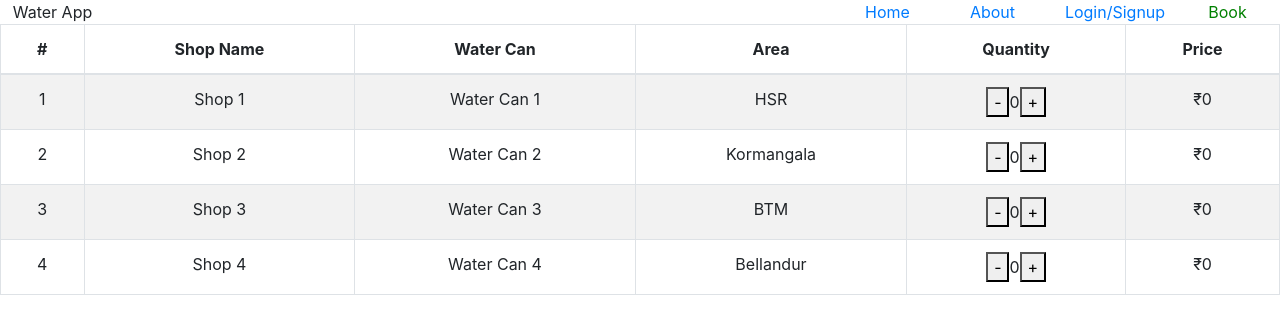
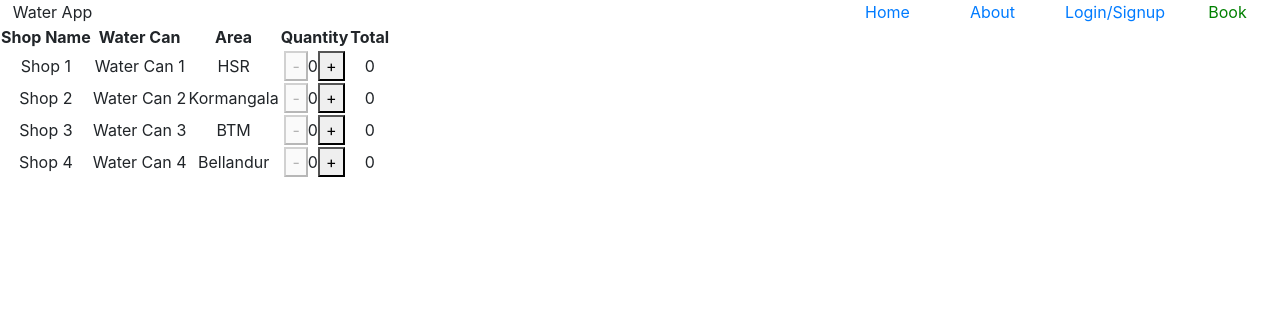
Before and after one commit to Shikha2101/Water_App, a React (Create React App) app in the folder water/water/: page /book in a window 1280 px wide. Shown: the top 334 px of the page. Built offline with nearby package versions, Linux system fonts and the light colour scheme.

Commit message:
Use water can component to show details

```diff
--- a/water/water/src/App.js
+++ b/water/water/src/App.js
@@ -2,7 +2,7 @@ import React from 'react';
 import logo from './logo.svg';
 import './App.css';
 import {  BrowserRouter as Router,
-  Route, Switch, NavLink } from 'react-router-dom';
+  Route, Switch, NavLink, Redirect } from 'react-router-dom';
 import "./../node_modules/bootstrap/dist/css/bootstrap.min.css";
 import Book  from "./components/Book";
 import Login from "./components/Login";
@@ -35,6 +35,7 @@ class App extends React.Component {
           </div>
         </div>
         <Switch>
+          <Redirect from='/' to='/home' exact/>
           <Route path="/home" component={Home}></Route>
           <Route path="/about" component={About}></Route>
           <Route path="/login" component={Login}></Route>
--- a/water/water/src/components/Book.js
+++ b/water/water/src/components/Book.js
@@ -3,6 +3,8 @@ import ProductCard from "react-ui-cards";
 import { Link } from 'react-router-dom';
 import { Card, Button, CardHeader, CardFooter, CardBody,
     CardTitle, CardText } from 'reactstrap';
+
+import WaterCanDetailsRow from './cans/WaterCanDetailsRow';
 import {Table} from "reactstrap";
 
 
@@ -35,11 +37,11 @@ class Book extends React.Component{
             ],
             columns: [
                 {
-                    datafield:'shopname',
+                    datafield:'ShopName',
                     text:'Shop Name'
                 },
                 {
-                    datafield:'WaterCan',
+                    datafield:'Can',
                     text:'Water Can'
                 },
                 {
@@ -47,8 +49,8 @@ class Book extends React.Component{
                     text:'Area'
                 }
             ],
-            quantity:0,
-            price:0
+            quantity: {},
+            price:40
                     }
     }
 
@@ -66,84 +68,61 @@ class Book extends React.Component{
         });
     }
     render(){
+      const {
+        columns,
+        items
+      } = this.state;
         return(
             <div>
-                       <Table striped bordered hover>
+              <table>
                 <thead>
                   <tr>
-      <th>#</th>
-      <th>Shop Name</th>
-      <th>Water Can</th>
-      <th>Area</th>
-      <th>Quantity</th>
-      <th>Price</th>
+                    {columns.map((column, i) => {
+                      return (
+                        <th key={i}>
+                          {column.text}
+                        </th>
+                      );
+                    })}
+                    <th>
+                      Quantity
+                    </th>
+                    <th>
+                      Total
+                    </th>
                   </tr>
                 </thead>
                 <tbody>
-    <tr>
-      <td>1</td>
-      <td>Shop 1</td>
-      <td>Water Can 1</td>
-      <td>HSR</td>
-      <td>
-      <button onClick={this.decrease}>-</button>
-     {this.state.quantity}
-      <button onClick={this.increase}>+</button>
-      </td>
-      <td>
-      ₹{this.state.price}
-      </td>
-    </tr>
-    <tr>
-      <td>2</td>
-      <td>Shop 2</td>
-      <td>Water Can 2</td>
-      <td>Kormangala</td>
-      <td>
-      <button onClick={this.decrease}>-</button>
-      {this.state.quantity}
-      {
-          console.log("cdcdc",this.state.quantity)
-      }
-      <button onClick={this.increase}>+</button>
-      </td>
-      <td>
-      ₹{this.state.price}
-      </td>
-    </tr>
-    <tr>
-      <td>3</td>
-      <td>Shop 3</td>
-      <td>Water Can 3</td>
-      <td>BTM</td>
-      <td>
-      <button onClick={this.decrease}>-</button>
-      {this.state.quantity}
-      <button onClick={this.increase}>+</button>
-      </td>
-      <td>
-      ₹{this.state.price}
-      </td>
-    </tr>
-    <tr>
-      <td>4</td>
-      <td>Shop 4</td>
-      <td>Water Can 4</td>
-      <td>Bellandur</td>
-      <td>
-      <button onClick={this.decrease}>-</button>
-      {this.state.quantity}
-      <button onClick={this.increase}>+</button>
-      </td>
-      <td>
-      ₹{this.state.price}
-      </td>
-    </tr>
-
+                  {items.map((item, i) => {
+                    return this.getItemAsRow(columns, item);
+                  })}
                 </tbody>
-</Table>
+              </table>
             </div>
         )
+    }
+
+  /**
+   * Return an item as a table row
+   * @param {Array} columns Array of column definitions
+   * @param {Object} item The item
+   * @returns {String} Item details wrapped in <tr></tr>
+   */
+  getItemAsRow(columns, item) {
+    return (
+      <WaterCanDetailsRow
+        columns={columns}
+        item={item}
+        price={this.state.price}
+        quantity={item.quantity}
+        setQuantity={this.setQuantity.bind(this, item)}
+      />
+    );
+  }
+
+  setQuantity(item, quantity) {
+    item.quantity = quantity;
+    this.forceUpdate();
   }
 }
 
--- /dev/null
+++ b/water/water/src/components/cans/WaterCanDetailsRow.js
@@ -0,0 +1,65 @@
+import React from 'react';
+import PropTypes from 'prop-types';
+
+export default class WaterCanDetailsRow extends React.Component {
+
+    static propTypes = {
+        columns: PropTypes.arrayOf(PropTypes.shape({
+            datafield: PropTypes.string.isRequired
+        })),
+        item: PropTypes.object,
+        price: PropTypes.number,
+        quantity: PropTypes.number,
+        setQuantity: PropTypes.func.isRequired
+    };
+
+    static defaultProps = {
+        price: 0,
+        quantity: 0
+    };
+
+    constructor(props, ...args) {
+        super(props, ...args);
+        this.state = {};
+    }
+
+    render() {
+        const {
+            columns,
+            item,
+            price,
+            quantity
+        } = this.props;
+        return (<tr>
+            {columns.map((column, i) => {
+                return (
+                    <td key={i}>
+                        {item[column.datafield]}
+                    </td>
+                );
+            })}
+            <td>
+                <button onClick={this.decrement} disabled={!quantity}>-</button>
+                    {quantity}
+                <button onClick={this.increment}>+</button>
+            </td>
+            <td>
+                {price * quantity}
+            </td>
+        </tr>);
+    }
+
+    increment = () => {
+        const {
+            quantity
+        }  = this.props;
+        this.props.setQuantity(quantity + 1);
+    }
+
+    decrement = () => {
+        const {
+            quantity
+        }  = this.props;
+        this.props.setQuantity(quantity - 1);
+    }
+}
```
Lines whose indentation alone changed are shown as unchanged.
